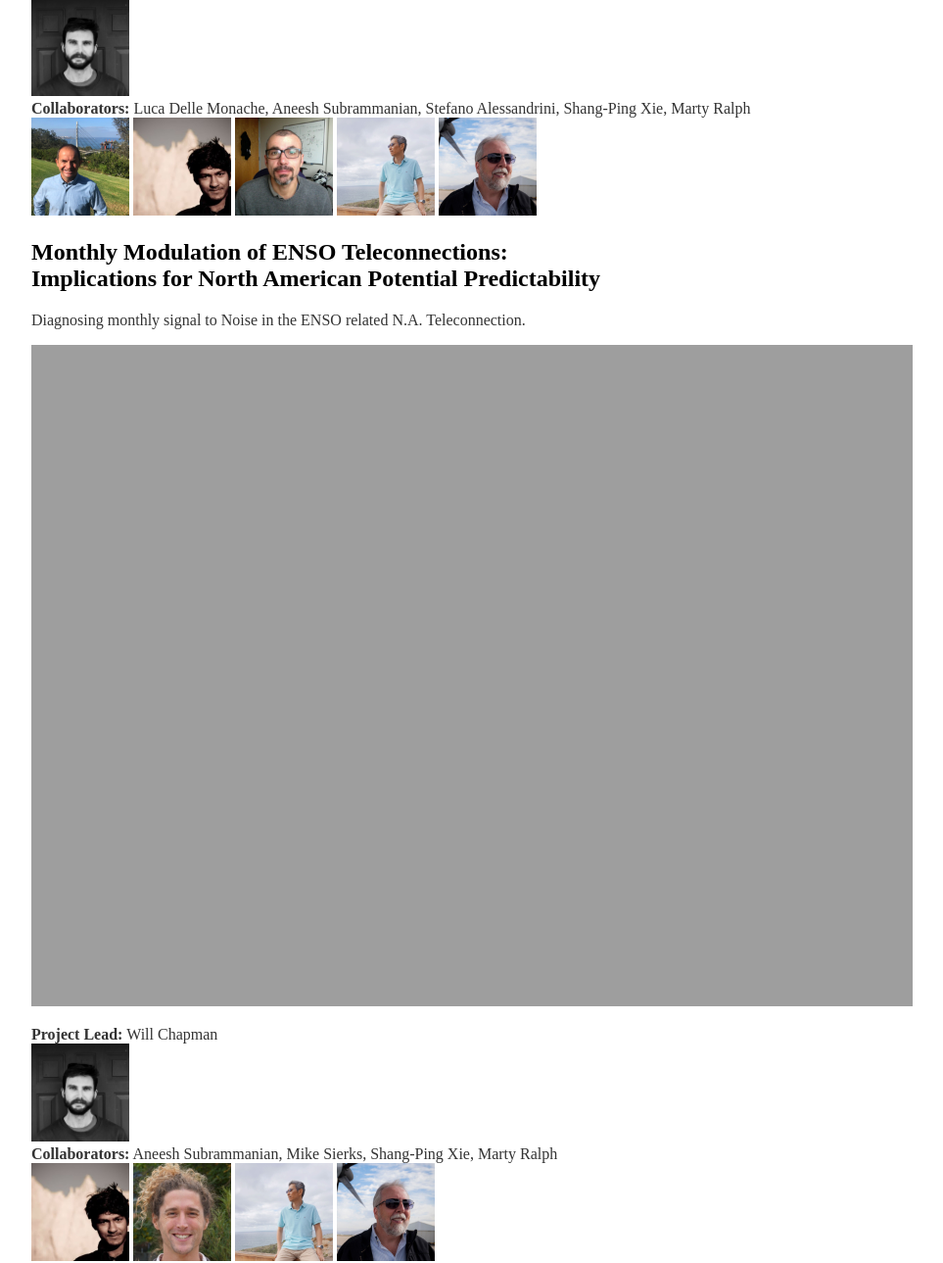
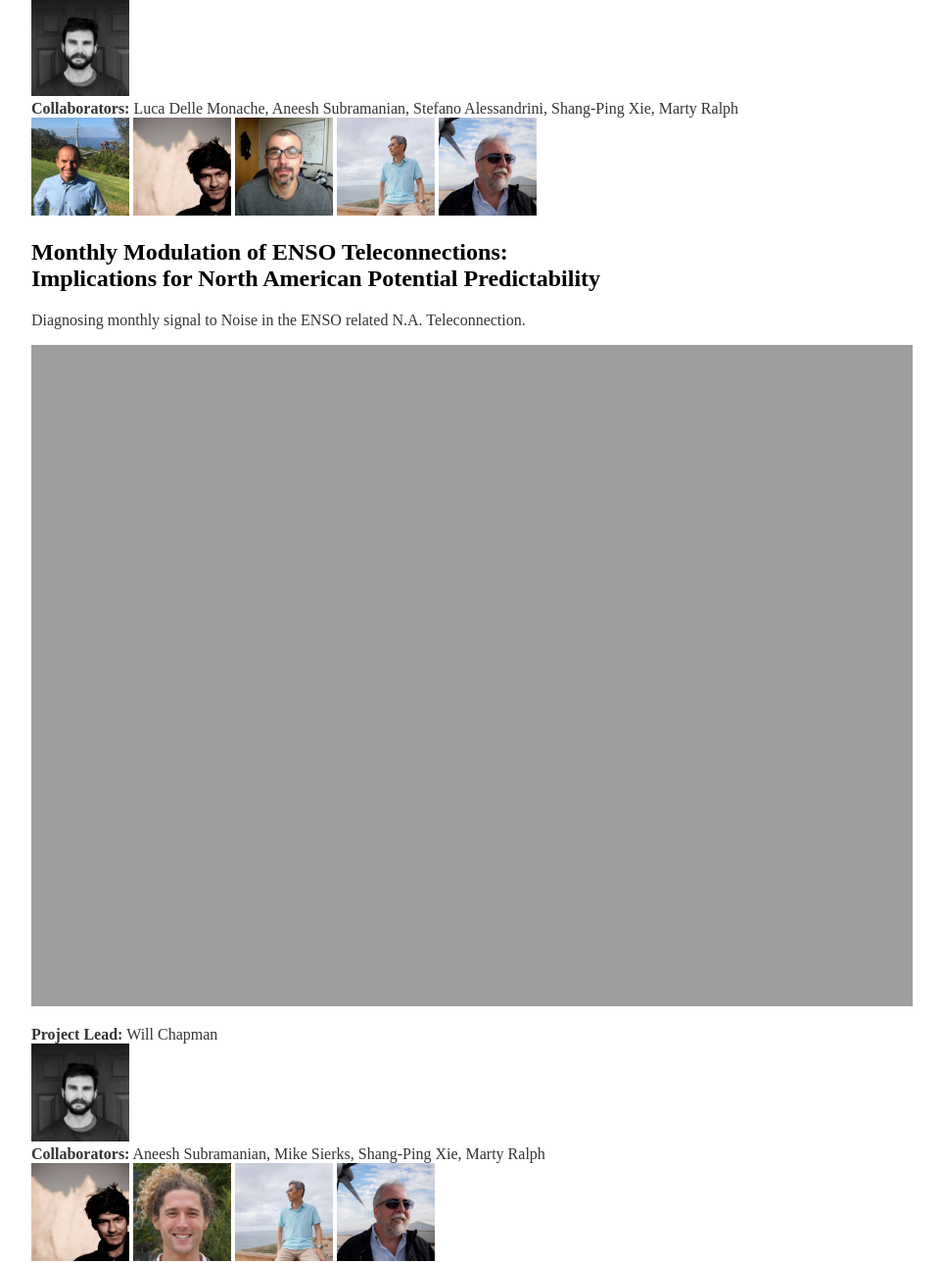
Before and after one commit to WillyChap/willychap_beta.github.io, a Jekyll site: the page built from research/projects.md, in a window 1280 px wide. Shown: the part 660-1949 px from the top of the page at 98% size, without its empty margins (276-1239 px from the left). Built offline with Jekyll 4.4.1, drawn with Linux system fonts in a browser that asks for light colours; our own code applies the rules of GitHub Pages for plain Markdown files.

Commit message:
Update projects.md

```diff
--- a/research/projects.md
+++ b/research/projects.md
@@ -9,7 +9,7 @@
 
 **Project Lead:** Will Chapman<br/>
 <img src="http://willychap.github.io/images/william_chapman_square.jpg" alt="Me" width="100"/><br/>
-**Collaborators:** Luca Delle Monache, Aneesh Subrammanian, Stefano Alessandrini, Shang-Ping Xie, Marty Ralph<br/>
+**Collaborators:** Luca Delle Monache, Aneesh Subramanian, Stefano Alessandrini, Shang-Ping Xie, Marty Ralph<br/>
 <img src="http://willychap.github.io/images/LDM.jpg" alt="LDM" width="100"/> <img src="http://willychap.github.io/images/ACS.jpg" alt="ACS" width="100"/> <img src="http://willychap.github.io/images/SA.jpg" alt="SPX" width="100"/> <img src="http://willychap.github.io/images/SPX.jpg" alt="SPX" width="100"/> <img src="http://willychap.github.io/images/FMR.jpg" alt="FMR" width="100"/>
 
 
@@ -21,4 +21,4 @@
 
 **Project Lead:** Will Chapman<br/>
 <img src="http://willychap.github.io/images/william_chapman_square.jpg" alt="Me" width="100"/><br/>
-**Collaborators:** Aneesh Subrammanian, Mike Sierks, Shang-Ping Xie, Marty Ralph<br/> <img src="http://willychap.github.io/images/ACS.jpg" alt="ACS" width="100"/> <img src="http://willychap.github.io/images/MDS.jpg" alt="MDS" width="100"/> <img src="http://willychap.github.io/images/SPX.jpg" alt="SPX" width="100"/> <img src="http://willychap.github.io/images/FMR.jpg" alt="FMR" width="100"/>
+**Collaborators:** Aneesh Subramanian, Mike Sierks, Shang-Ping Xie, Marty Ralph<br/> <img src="http://willychap.github.io/images/ACS.jpg" alt="ACS" width="100"/> <img src="http://willychap.github.io/images/MDS.jpg" alt="MDS" width="100"/> <img src="http://willychap.github.io/images/SPX.jpg" alt="SPX" width="100"/> <img src="http://willychap.github.io/images/FMR.jpg" alt="FMR" width="100"/>
```
